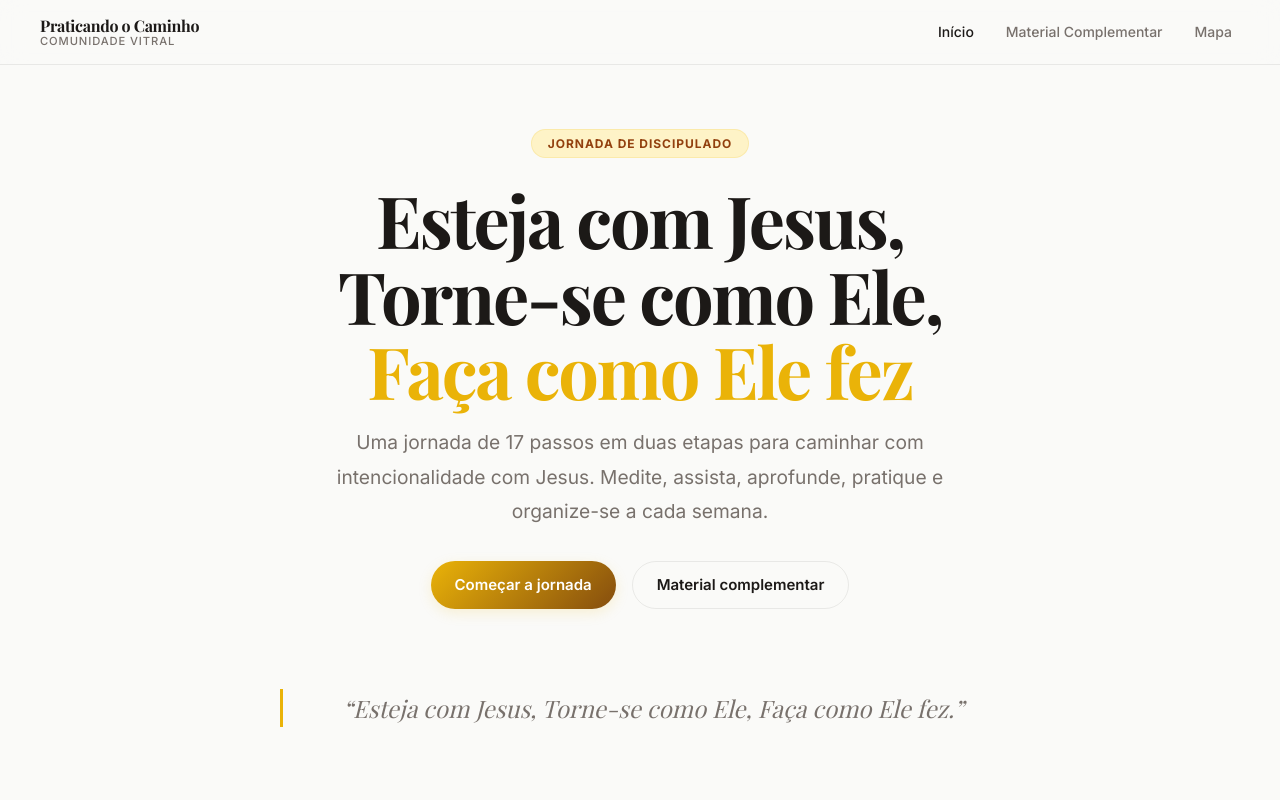
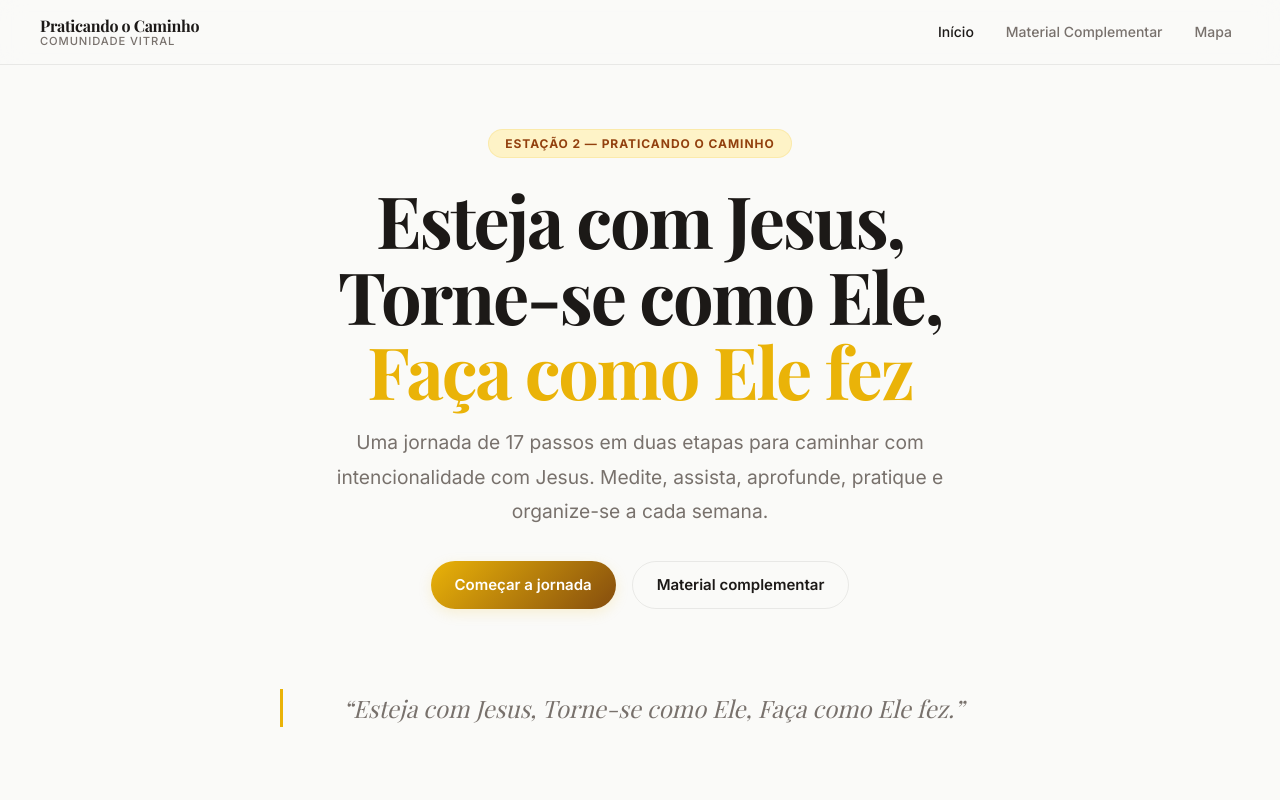
Before and after one commit to ismaelmmachado/trilha_praticando_o_caminho, a plain HTML site: page index.html in a window 1280 px wide. Shown: the top 800 px of the page. Drawn offline with nearby package versions, Linux system fonts and the light colour scheme.

Commit message:
fix: altera hero-label de 'Jornada de Discipulado' para 'ESTAÇÃO 2 — PRATICANDO O CAMINHO'

```diff
--- a/index.html
+++ b/index.html
@@ -36,7 +36,7 @@
   <main id="main">
     <section class="hero">
       <div class="container">
-        <div class="hero-label">Jornada de Discipulado</div>
+        <div class="hero-label">ESTAÇÃO 2 — PRATICANDO O CAMINHO</div>
         <h1>
           Esteja com Jesus,<br />
           Torne-se como Ele,<br />
```
